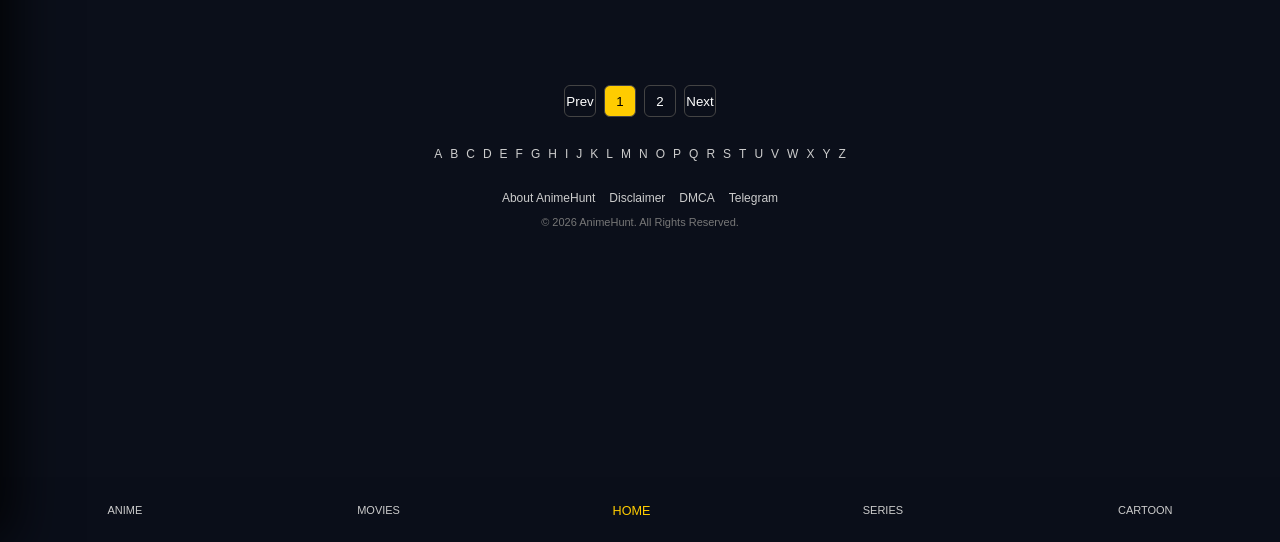
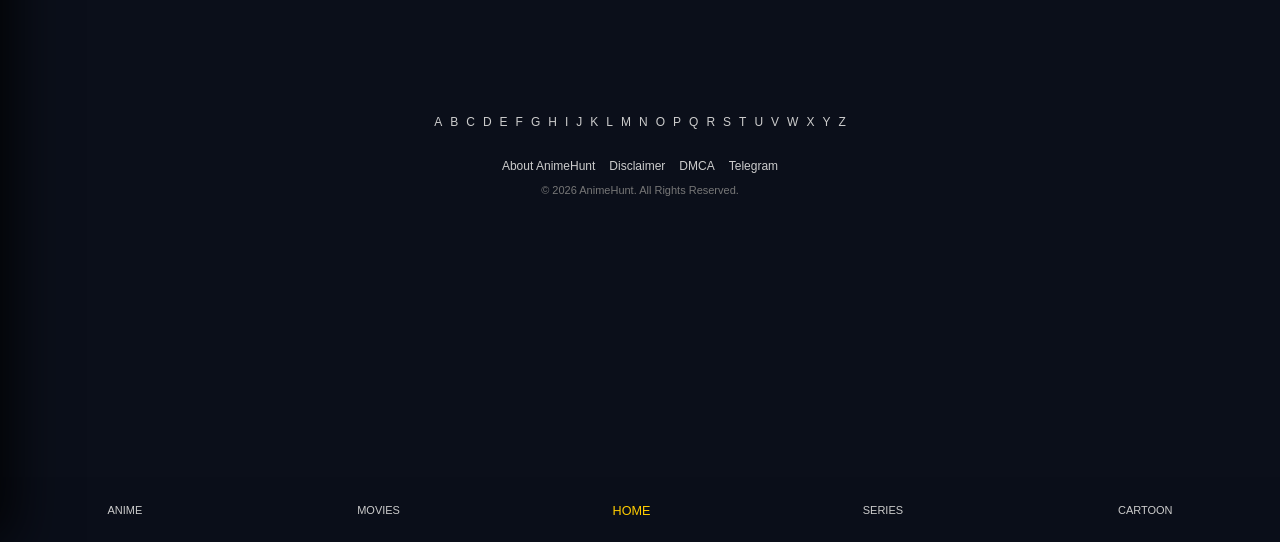
Before and after one commit to animehunt/animehunt-frontend, a plain HTML site: page cinematic-masterpieces.html in a window 1280 px wide. Shown: the part 258-800 px from the top of the page. Drawn offline with Linux system fonts and the light colour scheme.

Commit message:
Update cinematic-masterpieces.html

```diff
--- a/cinematic-masterpieces.html
+++ b/cinematic-masterpieces.html
@@ -43,12 +43,7 @@
 </section>
 
 <!-- PAGINATION -->
-<div class="pagination">
-  <button>Prev</button>
-  <button class="active">1</button>
-  <button>2</button>
-  <button>Next</button>
-</div>
+<nav class="pagination"></nav>
 
 <!-- A–Z -->
 <section class="az-nav">
```
